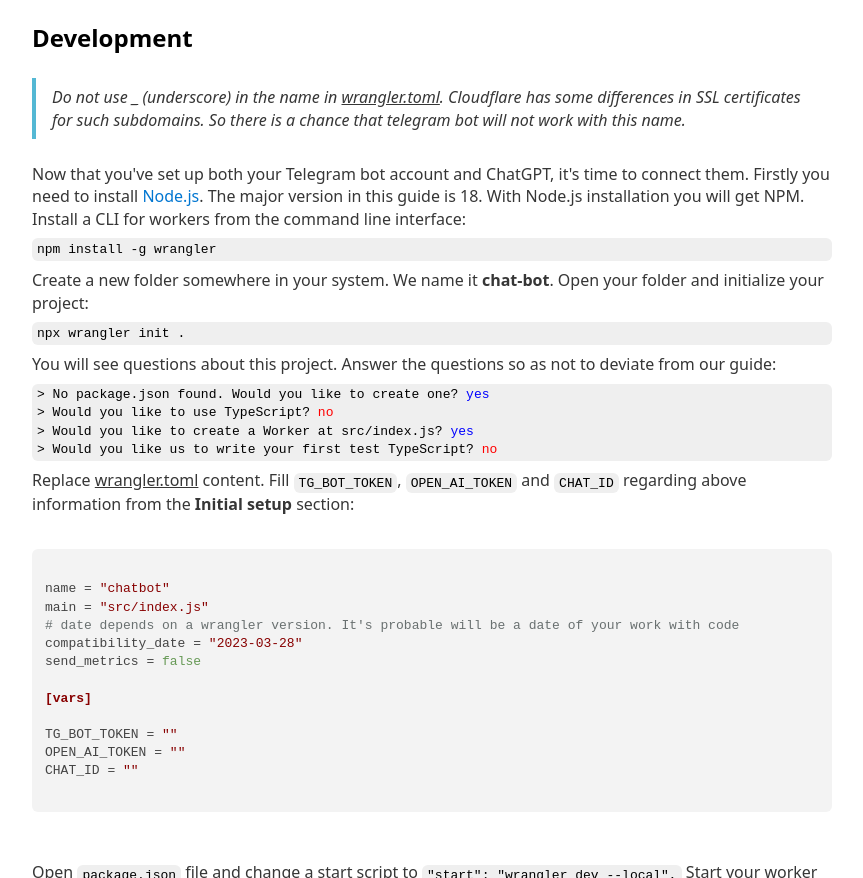
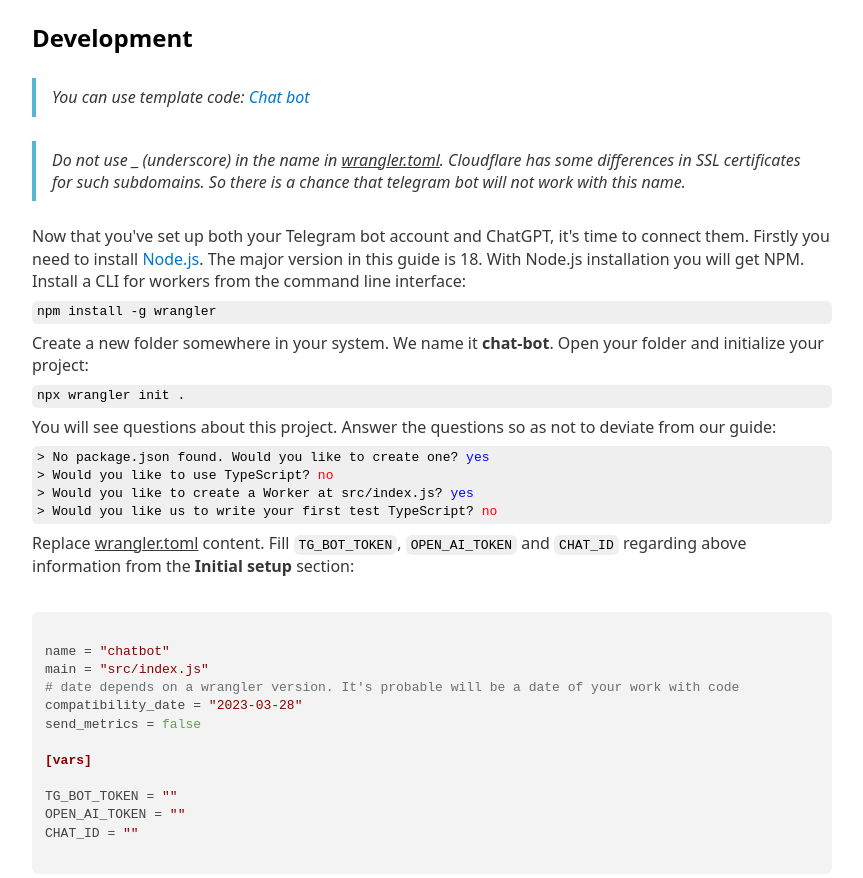
Before and after one commit to J94k/developmentDocs, a website: page telegram_chatgpt_bot/index.html in a window 1280 px wide. Shown: the part 1791-2669 px from the top of the page, without its empty margins (208-1071 px from the left). Drawn offline with nearby package versions, Linux system fonts and the light colour scheme.

Commit message:
feat: add link to code

```diff
--- a/telegram_chatgpt_bot/index.html
+++ b/telegram_chatgpt_bot/index.html
@@ -131,6 +131,10 @@
 
     <section>
       <h2 id="development">Development</h2>
+      <blockquote>
+        You can use template code:
+        <a href="https://github.com/NotEternal/bots/tree/main/chat-bot" target="_blank">Chat bot</a>
+      </blockquote>
       <blockquote>
         Do not use <u>_</u> (underscore) in the name in <u>wrangler.toml</u>.
         Cloudflare has some differences in SSL certificates for such subdomains.
```
